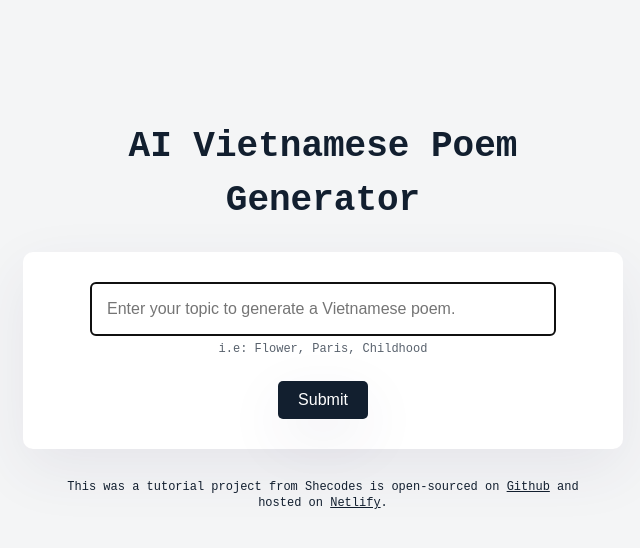
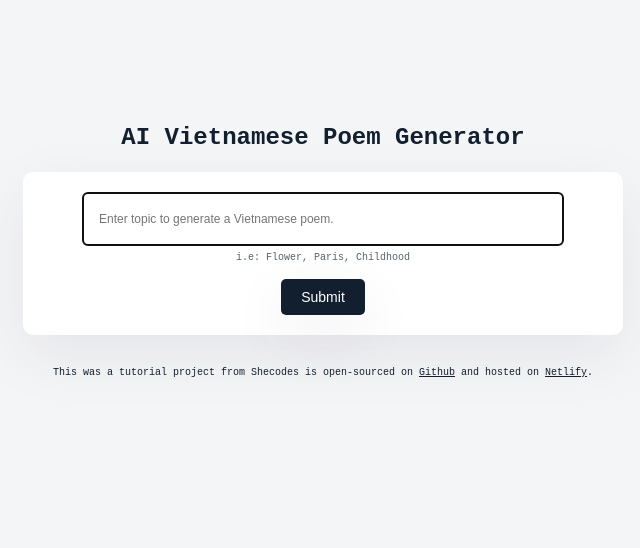
Before and after one commit to duongni/poem-generator, a plain HTML site: page index.html in a window 1280 px wide. Shown: the whole page, without its empty margins (317-957 px from the left). Drawn offline with nearby package versions, Linux system fonts and the light colour scheme.

Commit message:
add responsive element to the app

```diff
--- a/index.html
+++ b/index.html
@@ -18,7 +18,7 @@
           <div class="wrapper">
             <input
               type="text"
-              placeholder="Enter your topic to generate a Vietnamese poem."
+              placeholder="Enter topic to generate a Vietnamese poem."
               autofocus
               required
               autocomplete="off"
--- a/src/style.css
+++ b/src/style.css
@@ -90,7 +90,65 @@ small {
   font-size: 12px;
   opacity: 0.7;
 }
-
+form {
+  gap: 16px;
+  padding: 20px;
+}
 .hidden {
   display: none;
 }
+
+@media screen and (min-width: 350px) {
+  .container {
+    max-width: 350px;
+    margin: 20px auto;
+  }
+  h1 {
+    font-size: 24px;
+  }
+  footer {
+    font-size: 10px;
+  }
+  small {
+    font-size: 10px;
+  }
+  .instruction {
+    font-size: 12px;
+  }
+  .poem {
+    font-size: 14px;
+  }
+  .submit-button {
+    font-size: 14px;
+  }
+}
+@media screen and (min-width: 400px) {
+  .container {
+    max-width: 375px;
+    margin: 100px auto;
+  }
+  h1 {
+    font-size: 24px;
+  }
+  footer {
+    font-size: 10px;
+  }
+  small {
+    font-size: 10px;
+  }
+  .instruction {
+    font-size: 12px;
+  }
+  .poem {
+    font-size: 14px;
+  }
+  .submit-button {
+    font-size: 14px;
+  }
+}
+@media screen and (min-width: 610px) {
+  .container {
+    margin: 120px auto;
+    max-width: 600px;
+  }
+}
```
